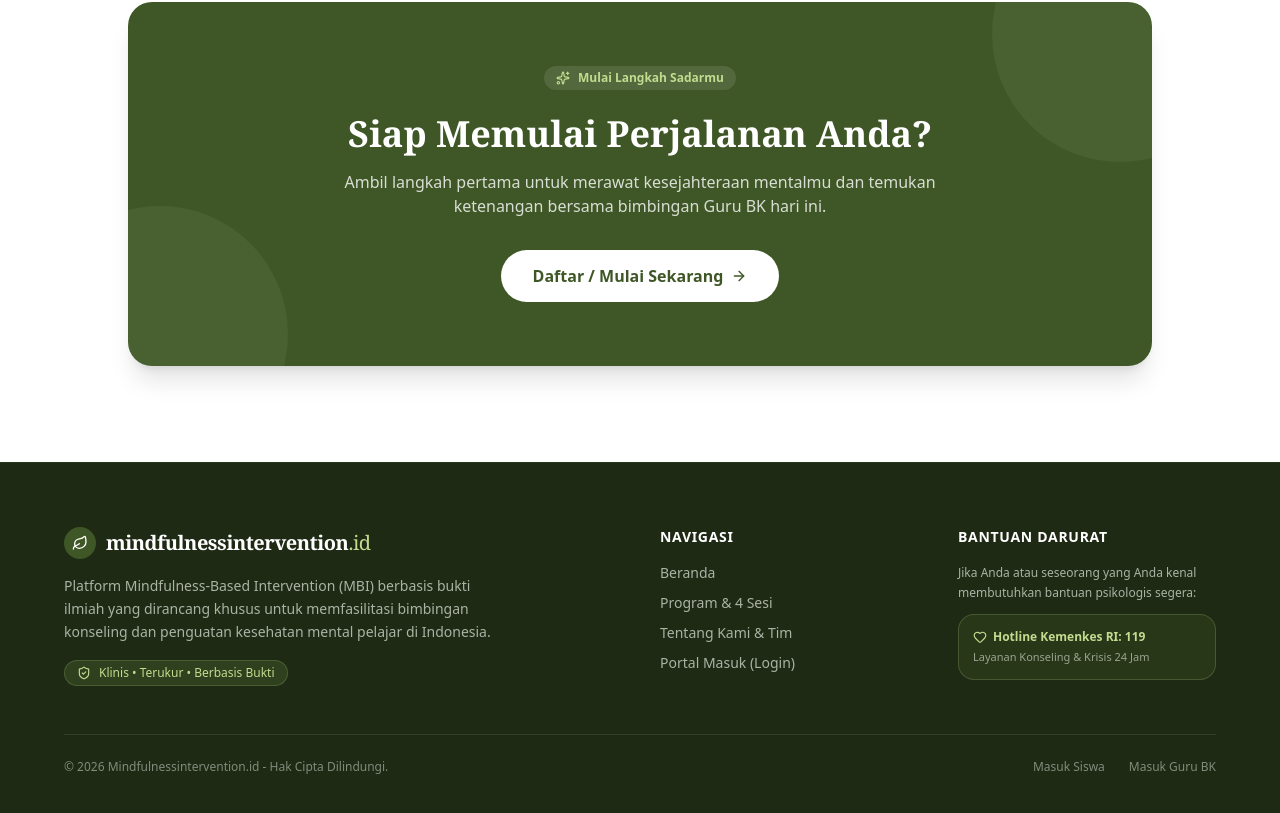
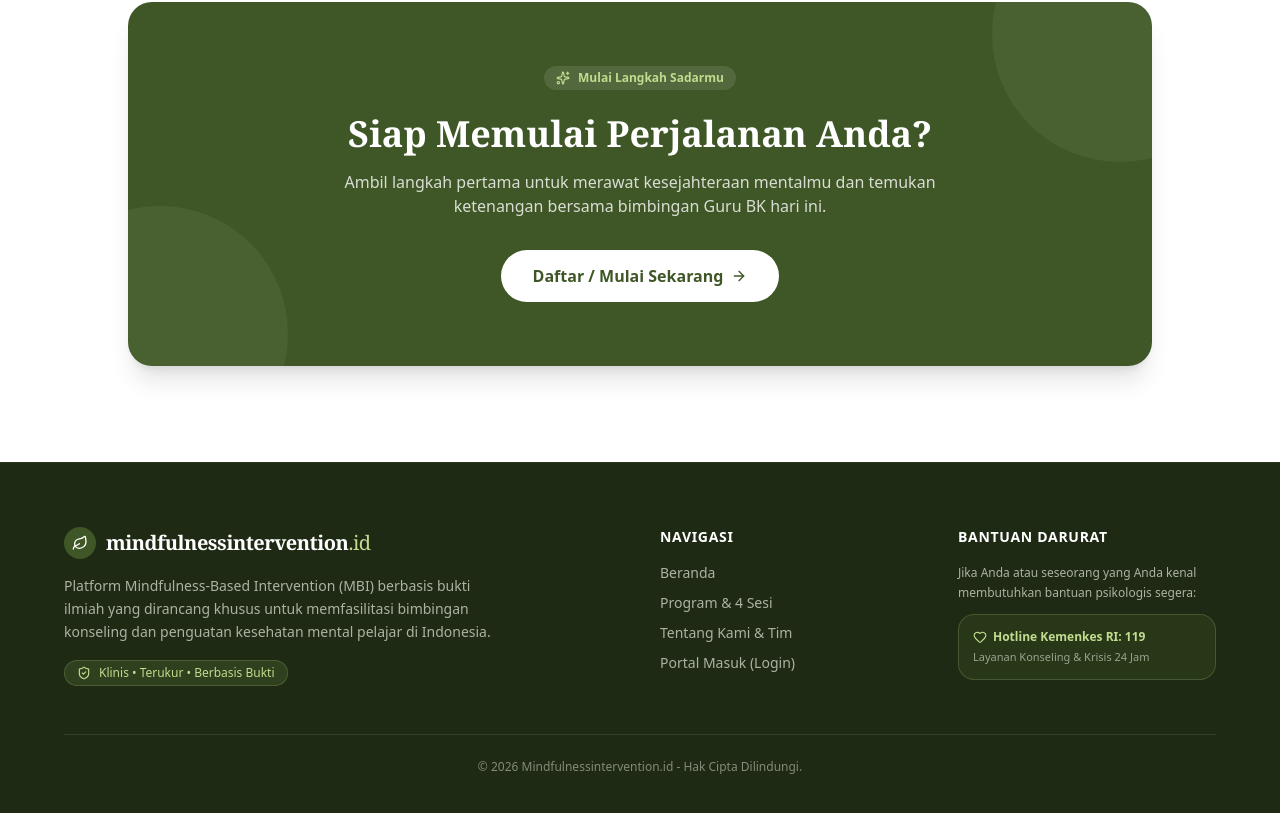
Before and after one commit to kamaludin192/mindfulness.apps, a Next.js app: page / in a window 1280 px wide. Shown: the part 2404-3217 px from the top of the page. Built offline with nearby package versions, Linux system fonts and the light colour scheme.

Commit message:
fix: remove login links from footer

```diff
--- a/src/components/public/Footer.tsx
+++ b/src/components/public/Footer.tsx
@@ -67,16 +67,8 @@ export default function Footer() {
         </div>
       </div>
 
-      <div className="max-w-6xl mx-auto mt-12 pt-6 border-t border-white/10 flex flex-col md:flex-row items-center justify-between gap-4 text-xs text-[#e8ece1]/50">
+      <div className="max-w-6xl mx-auto mt-12 pt-6 border-t border-white/10 text-center text-xs text-[#e8ece1]/50">
         <p>&copy; {new Date().getFullYear()} Mindfulnessintervention.id - Hak Cipta Dilindungi.</p>
-        <div className="flex gap-6">
-          <Link href="/login" className="hover:text-white transition-colors">
-            Masuk Siswa
-          </Link>
-          <Link href="/login" className="hover:text-white transition-colors">
-            Masuk Guru BK
-          </Link>
-        </div>
       </div>
     </footer>
   );
```
